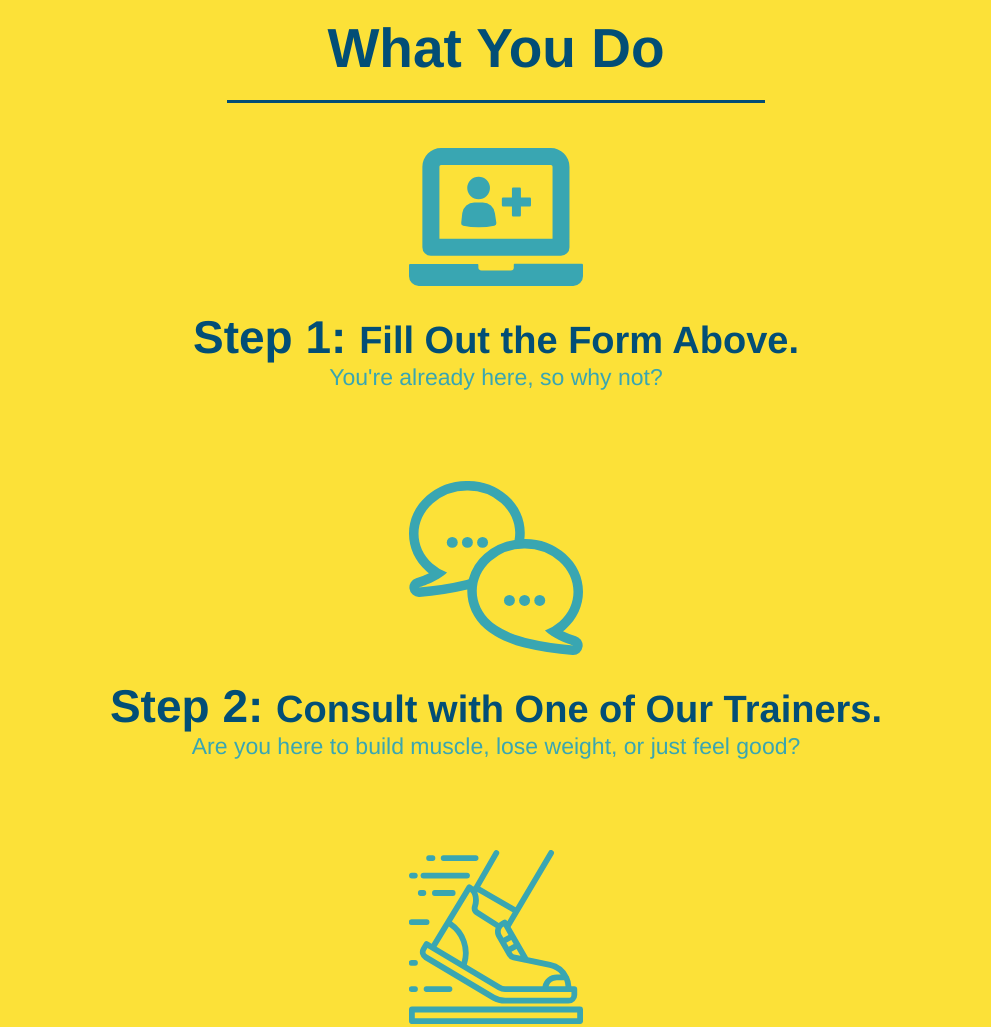
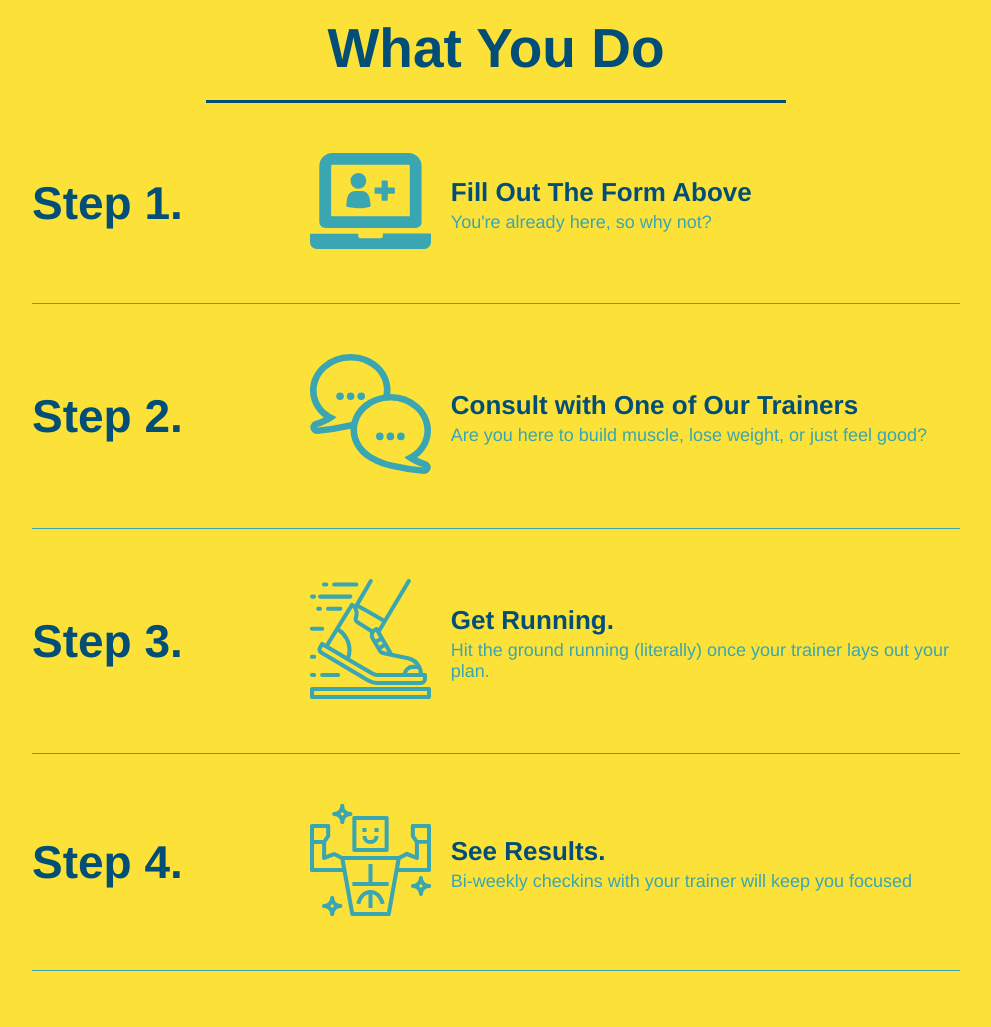
Before and after one commit to fssaberi/run-buddy, a plain HTML site: page index.html in a window 1280 px wide. Shown: the part 1140-2167 px from the top of the page, without its empty margins (144-1135 px from the left). Drawn offline with Linux system fonts and the light colour scheme.

Commit message:
add flexbox to the steps

```diff
--- a/assets/css/style.css
+++ b/assets/css/style.css
@@ -145,31 +145,25 @@ section {
 }
 /* HERO STYLES END */
 
-.intro {
-    text-align: center;
-}
-
 .intro p {
-    /* add this alongside your other delcarations */
+    /* add this alongside your other declarations */
     margin: 0 auto;
     line-height: 1.7;
     color: #39a6b2;
     width: 80%;
     font-size: 20px;
-}
-
-.steps {
     text-align: center;
-    background: #fce138;
 }
 
 .section-title {
     font-size: 55px;
     color: #024e76;
-    margin-bottom: 35px;
-    padding: 0 100px 20px 100px;
-    display: inline-block;
     border-bottom: 3px solid;
+    padding-bottom: 20px;
+    text-align: center;
+    margin: 0 auto 35px auto;
+    width: 50%;
+
 }
 
 .primary-border {
@@ -180,32 +174,56 @@ section {
     border-color: #39a6b2;
 }
 
-.steps div {
-    margin-bottom: 80px;
+
+.steps {
+    background: #fce138;
 }
 
-.steps img {
-    width: 15%;
-    margin: 10px 0;
+.step {
+    margin: 50px auto;
+    padding-bottom: 50px;
+    width: 80%;
+    border-bottom: 1px solid #39a6b2;
+    display: flex;
+    flex-wrap: wrap;
+    align-items: center;
+    justify-content: space-between;
+}
+.step h3 {
+    color: #024e76;
+    font-size: 46px;
+    flex: 1 30%;
 }
 
-.steps h3 {
-    color: #024e76;
-    font-size: 46px;
-    margin-top: 10px;
+.step-info {
+    flex: 2 70%;
+    display: flex;
+    flex-wrap: wrap;
+    align-items: center;
 }
 
-.steps p {
-    color: #39a6b2;
-    font-size: 23px;
+.step-img {
+    flex: 1 12%;
+    margin-right: 20px;
 }
 
-.steps span {
-    font-size: 38px;
+.step-img img {
+    max-width: 100%;
 }
 
-.trainers {
-    text-align: center;
+.step-text {
+    flex: 12;
+}
+
+.step-text p {
+    color: #39a6b2;
+    font-size: 18px;
+}
+
+.step-text h4 {
+    font-size: 26px;
+    line-height: 1.5;
+    color: #024e76;
 }
 
 .trainer {
@@ -235,6 +253,10 @@ section {
     text-align: right;
 }
 
+.flex-row {
+    display: flex;
+}
+
 .trainer-bio h3 {
     font-size: 32px;
     margin-bottom: 8px;
@@ -253,7 +275,6 @@ section {
 
 /* REACH OUT STYLES START */
 .contact {
-    text-align: center;
     background: #024e76;
 }
 
--- a/index.html
+++ b/index.html
@@ -77,39 +77,75 @@
 
         <!-- "what we do" section -->
         <section id="what-we-do" class="intro">
-            <h2 class="section-title primary border">What We Do</h2>
+            <!-- Wrap every h2 with a class of "section-title" in this div! -->
+            <div class="flex-row">
+                <h2 class="section-title primary border">
+                    What We Do
+                </h2>
+            </div>
+            <div class="flex-row">
                 <p>
                     butcher selfies chambray shabby chic gentrify readymade yr Echo Park XOXO Tumblr normcore Banksy direct trade Blue Bottle chillwave you probably haven't heard of them single-origin coffee Vice fanny pack fixie Odd Future Austin fingerstache pickled twee synth Wes Anderson Thundercats viral bitters flannel meggings narwhal Marfa Schliltz sustainable Intelligentsia umami deep v craft
                 </p>
+            </div>
+
         </section>
 
         <!-- "what you do" section -->
         <section id="what-you-do" class="steps">
             <h2 class="section-title secondary border">What You Do</h2>
 
-            <div>
+            <div class="step">
                 <!-- insert this img element -->
+                <h3>Step 1.</h3>
+                <div class="step-info">
+                    <div class="step-img">
                         <img src="./assets/images/step-1.svg" alt="" />
-                <h3>Step 1: <span>Fill Out the Form Above.</span></h3>
+                    </div>
+                    <div class="step-text">
+                        <h4>Fill Out The Form Above</h4>
                         <p> You're already here, so why not?</p>
                     </div>
+                </div>
+            </div>
 
-            <div>
+            <div class="step">
+                <h3>Step 2.</h3>
+                <div class="step-info">
+                    <div class="step-img">
                         <img src="./assets/images/step-2.svg" alt="" />
-                <h3>Step 2: <span>Consult with One of Our Trainers.</span></h3>
+                    </div>
+                    <div class="step-text">
+                        <h4>Consult with One of Our Trainers</h4>
                         <p>Are you here to build muscle, lose weight, or just feel good?</p>
                     </div>
+                </div>
+            </div>
 
-            <div>
+            <div class="step">
+                <h3>Step 3.</h3>
+                <div class="step-info">
+                    <div class="step-img">
                         <img src="./assets/images/step-3.svg" alt="" />
-                <h3>Step 3: <span>Get Running.</span></h3>
+                    </div>
+                    <div class="step-text">
+                        <h4>Get Running.</h4>
                         <p>Hit the ground running (literally) once your trainer lays out your plan.</p>
                     </div>
+                </div>
+            </div>
 
-            <div>
+            <div class="step">
+                <h3>Step 4.</h3>
+                <div class="step-info">
+                    <div class="step-img">
                         <img src="./assets/images/step-4.svg" alt="" />
-                <h3>Step 4: <span>See Results.</span></h3>
+                    </div>
+                    <div class="step-text">
+                        <h4>See Results.</h4>
                         <p>Bi-weekly checkins with your trainer will keep you focused</p>
+                    </div>
+                </div>
             </div>
         </section>
 
```
Lines whose indentation alone changed are shown as unchanged.
